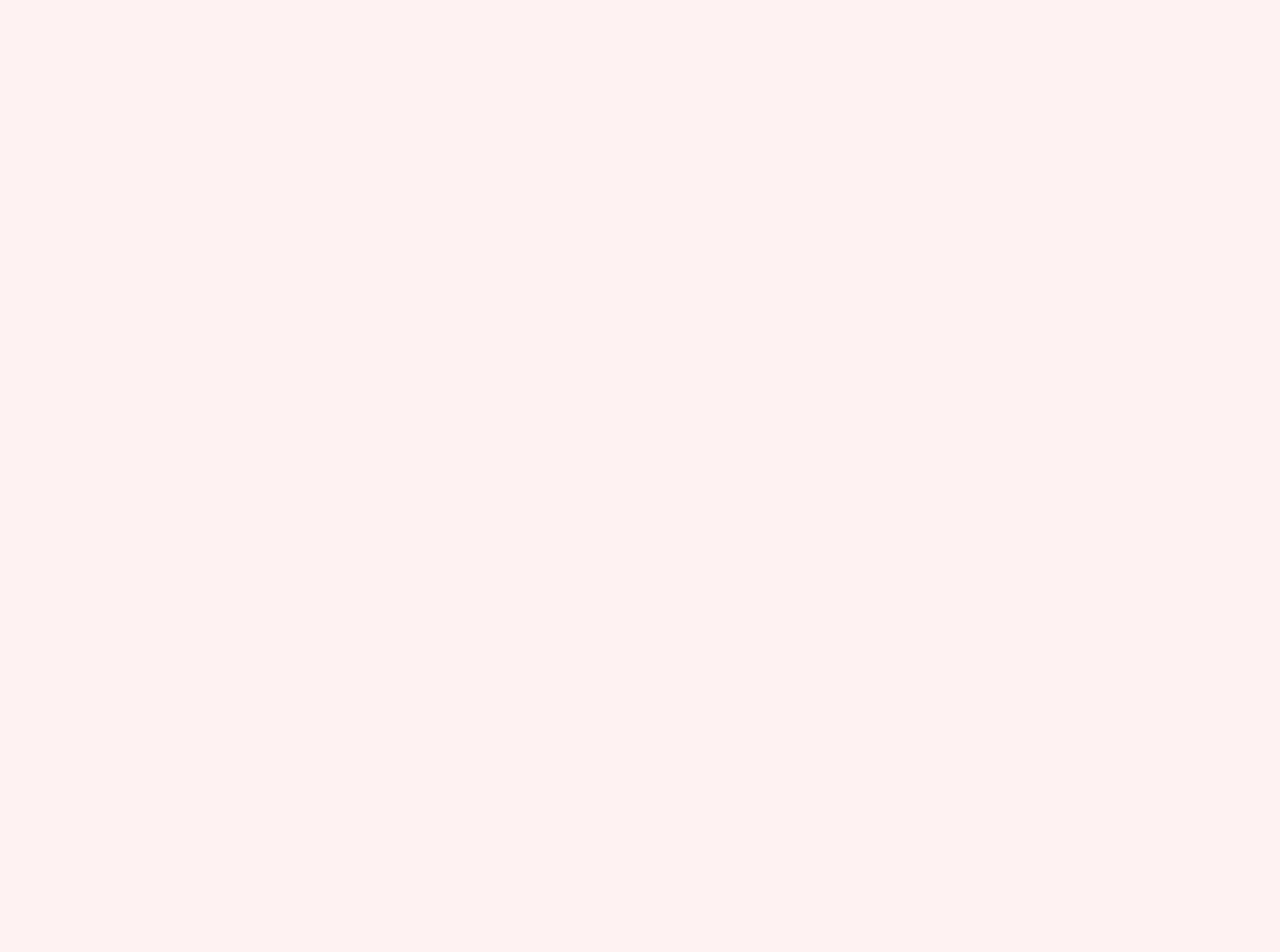
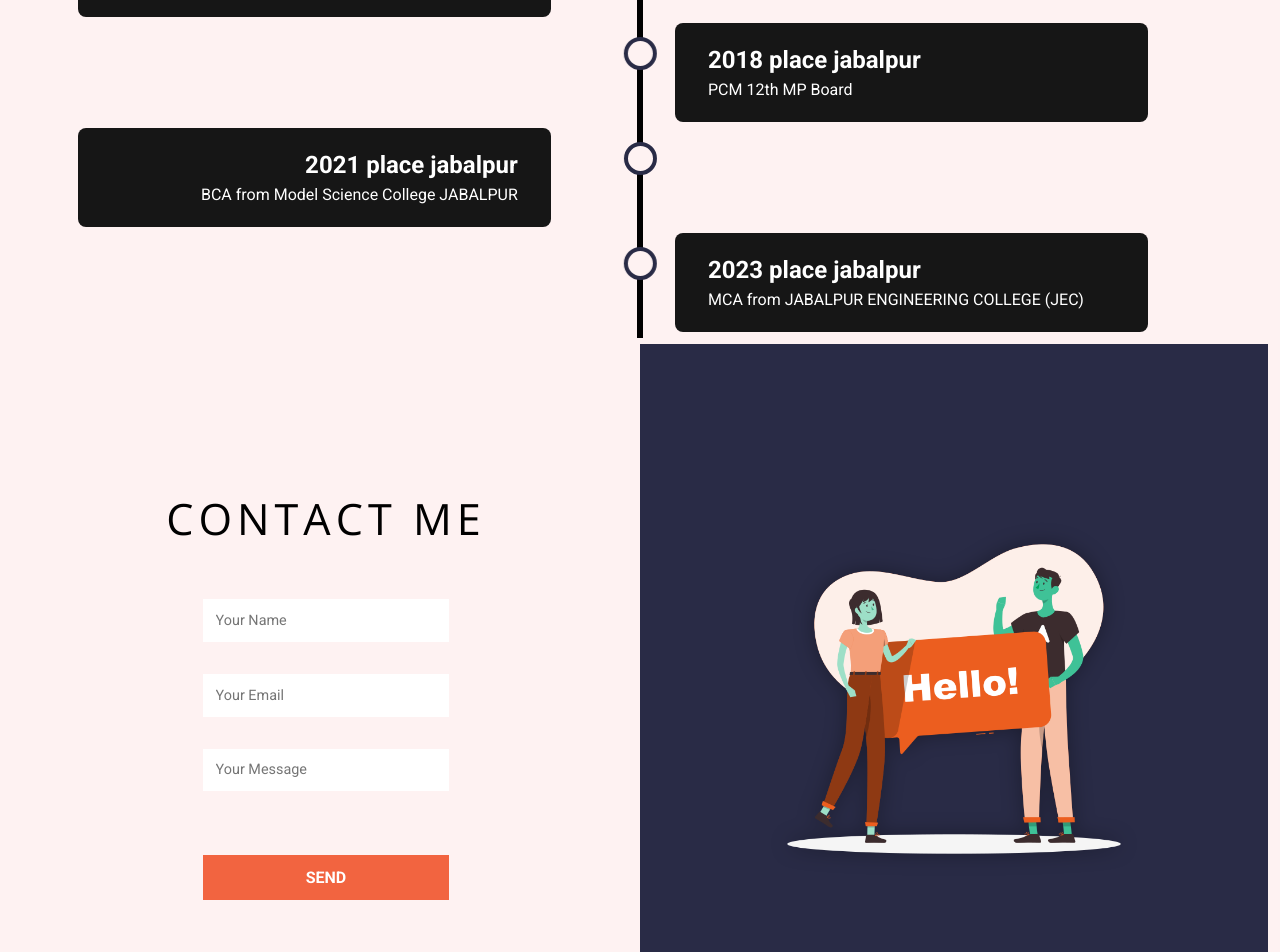
Before and after one commit to mohitdubey132/RPPLEVEL-TASK, a React (Create React App) app in the folder front_end/: page / in a window 1280 px wide. Shown: the part 1620-2572 px from the top of the page. Before the commit the page ends 1550 px from the top, so only its background shows below. Built offline with nearby package versions, Linux system fonts and the light colour scheme.

Commit message:
finally done

```diff
--- a/front_end/src/App.js
+++ b/front_end/src/App.js
@@ -2,12 +2,14 @@ import Header from "./components/Header";
 import Home from "./components/Home.js";
 import Work from "./components/Work.js";
 import TimeLine from "./components/TimeLine";
+import Contactus from "./components/Contactus";
 function App() {
   return (<>
   <Header/>
   <Home/>
   <Work/>
   <TimeLine/>
+  <Contactus/>
 
   </>
   );
--- a/front_end/src/assets/timeLineData.json
+++ b/front_end/src/assets/timeLineData.json
@@ -16,13 +16,13 @@
             "Ending_year": "2021",
             "class": "Model Science College JABALPUR",
             "location": "jabalpur",
-            "course": "BCA"
+            "course": "BCA from"
         },
         {
             "Ending_year": "2023",
-            "class": "JABALPUR ENGINEERING COLLEGE (JEC",
+            "class": "JABALPUR ENGINEERING COLLEGE (JEC)",
             "location": "jabalpur",
-            "course": "MCA"
+            "course": "MCA from "
         }
     ]
 }
--- /dev/null
+++ b/front_end/src/components/Contactus.js
@@ -0,0 +1,27 @@
+import React from 'react'
+import vg from '../assets/vg.png'
+
+const Contactus = () => {
+  return (
+    <div id='contact'>
+        <section >
+            <form>
+                <h2>
+                    CONTACT ME
+                </h2>
+                <input type='text' placeholder='Your Name' required/>
+                <input type='email' placeholder='Your Email' required/>
+                <input type='text' placeholder='Your Message' required/>
+                <button type='submit'> Send</button>
+
+            </form>
+
+        </section>
+        <aside>
+            <img src={vg} alt='graphis'></img>
+        </aside>
+    </div>
+  )
+}
+
+export default Contactus
--- a/front_end/src/components/Home.js
+++ b/front_end/src/components/Home.js
@@ -74,7 +74,7 @@ const Home = () => {
 
       </section>
       <section className='imgHome'>
-       {   //   <img src={me} alt="MOhit DUBEY" />
+       {     <img src={me} alt="MOhit DUBEY" />
        }
 
       </section>
--- a/front_end/src/components/TimeLine.js
+++ b/front_end/src/components/TimeLine.js
@@ -3,9 +3,10 @@ import data from '../assets/timeLineData.json';
 const TimeLine = () => {
   return (
     <div id='timeline'>
+
       <div className='timeLineBox'>
         {
-          data.timeLine.map((item,index)=>{
+          data.timeLine.map((item,index)=>
             <TimeLineItem
               passYear={item.Ending_year}
               course={item.class}
@@ -14,7 +15,7 @@ const TimeLine = () => {
               key={item.Ending_year}
               location={item.location}
 
-          />})
+          />)
         }
 
       </div>
@@ -22,9 +23,12 @@ const TimeLine = () => {
   );
 };
 
-const TimeLineItem =({passYear,course ,clg, location ,index})=><div className={`timeLineItems ${index %2===0 ?"leftTimeLine":"rightTimeLine"}`}>
-<h2>{passYear} place  {location}  </h2>
-<p>{course} {clg}</p>
+const TimeLineItem =({passYear,course ,clg, location ,index})=><div className={`timeLineItems ${index % 2=== 0 ?
+"leftTimeLine"
+:"rightTimeLine"}`}>
+<div><h2>{passYear} place  {location}  </h2>
+<p>{clg} {course} </p>
+</div>
 </div>
 
 export default TimeLine
--- /dev/null
+++ b/front_end/src/styles/animation.scss
@@ -0,0 +1,11 @@
+@keyframes animateSvg{
+    to{
+        transform: translate(-50%,-10px);
+    }
+}
+
+@keyframes upanddown{
+    to{
+        transform: translate(-5px);
+    }
+}
--- a/front_end/src/styles/app.scss
+++ b/front_end/src/styles/app.scss
@@ -1,9 +1,12 @@
 @import url("https://fonts.googleapis.com/css2?family=Open+Sans:wght@300;400;500;600;700;800&family=Roboto:wght@100;300;400;500;700;900&display=swap");
+@import "animation.scss";
 @import "static";
 @import "header";
 @import "home.scss";
 @import "work.scss";
 @import "timeLine.scss";
+@import "contactus.scss";
+
 *{
     margin :0;
     padding-top: 0;
--- /dev/null
+++ b/front_end/src/styles/contactus.scss
@@ -0,0 +1,62 @@
+#contact {
+    min-height: 90vh;
+    display: grid;
+    grid-template-columns: 1fr 1fr;
+
+    > section {
+      background-color: $color1;
+      width: 100%;
+      height: 100%;
+
+      > form {
+        display: flex;
+        flex-direction: column;
+        align-items: center;
+        justify-content: center;
+        height: 100%;
+        > h2 {
+          text-align: center;
+          font: 100 2.7rem $text2;
+          letter-spacing: 5px;
+          text-transform: uppercase;
+          margin: 2rem;
+        }
+        > input,
+        > button {
+          padding: 0.8rem;
+          width: 40%;
+          outline: none;
+          font: 400 0.9rem $text1;
+          margin: 1rem;
+          border: none;
+        }
+
+        > button {
+          cursor: pointer;
+          background-color: $color3;
+          color: $color4;
+          font: 600 1rem $text1;
+          text-transform: uppercase;
+          margin: 3rem;
+          &:hover {
+            background-color: $color3_1;
+          }
+        }
+      }
+    }
+
+    > aside {
+      width: 100%;
+      height: 100%;
+      background-color: $color5;
+      display: grid;
+      place-items: center;
+      img {
+        width: 70%;
+        height: 70%;
+        object-fit: contain;
+        filter: drop-shadow(0 0 10px rgba(0, 0, 0, 0.322)) hue-rotate(150deg);
+        animation: upupdowndown 0.7s infinite linear alternate;
+      }
+    }
+  }
--- a/front_end/src/styles/home.scss
+++ b/front_end/src/styles/home.scss
@@ -87,18 +87,23 @@
 
       &::after {
         content: "";
+        top:15%;
         width: 30vmax;
         height: 30vmax;
-        background-color: $color3;
+        //background-color: $color3;
+        background-color: rgb(26, 26, 27);
+        opacity: 0.30;
         position: absolute;
         z-index: -1;
         border-radius: 50%;
+
       }
 
       >img {
         width: 40vmax;
         object-fit: contain;
         height: 240vmax;
+       //
 
       }
     }
--- a/front_end/src/styles/timeLine.scss
+++ b/front_end/src/styles/timeLine.scss
@@ -0,0 +1,74 @@
+#timeLine{
+    height: 100%;
+    width: 100%;
+    background-color: $color1;
+}
+.timeLineBox{
+    width: 100;
+    position: relative;
+    max-width: 1200px;
+    margin: 0 auto;
+    display: flex;
+    flex-direction: column;
+    justify-content: center;
+    height: 100%;
+    &::after{
+        content: "";
+        position: absolute;
+        width: 6px;
+        background-color: black;
+        top:0;
+        bottom: 0;
+        left:50%;
+        margin-left: -3px;
+    }
+    .timeLineItems{
+        background-color: inherit;
+        width: 50%;
+        margin: 0 2rem;
+        position: relative;
+        padding: auto;
+        &:nth-child(odd){
+            text-align: right;
+             &::after{
+                animation: upanddown 0.5s infinite ease-in alternate;
+             }
+        }
+        &:nth-child(even){
+            text-align: left;
+            &::after{
+                animation: upanddown 0.3s infinite ease-in alternate;
+             }
+        }
+        &::after{
+            content: "";
+            position: absolute;
+            width: 25px;
+            height: 25px;
+            top:17px;
+            right: 15px;
+            background-color: $color1;
+            border-radius: 50%;
+            border: 4px solid $color5;
+            z-index: 1;
+            transition: all ;
+        }
+        >div{
+            padding:20px 30px;
+            background-color: $color6;
+            color: $color4;
+            border-radius: 8px;
+            width: 80%;
+        }
+
+        }
+        .leftTimeLine{
+            left: 0%;
+        }
+        .rightTimeLine{
+            left: 50%;
+           &::after{
+            left: -48Px;
+           }
+    }
+}
```
Also changed, not shown: front_end/src/assets/vg.png (added).
